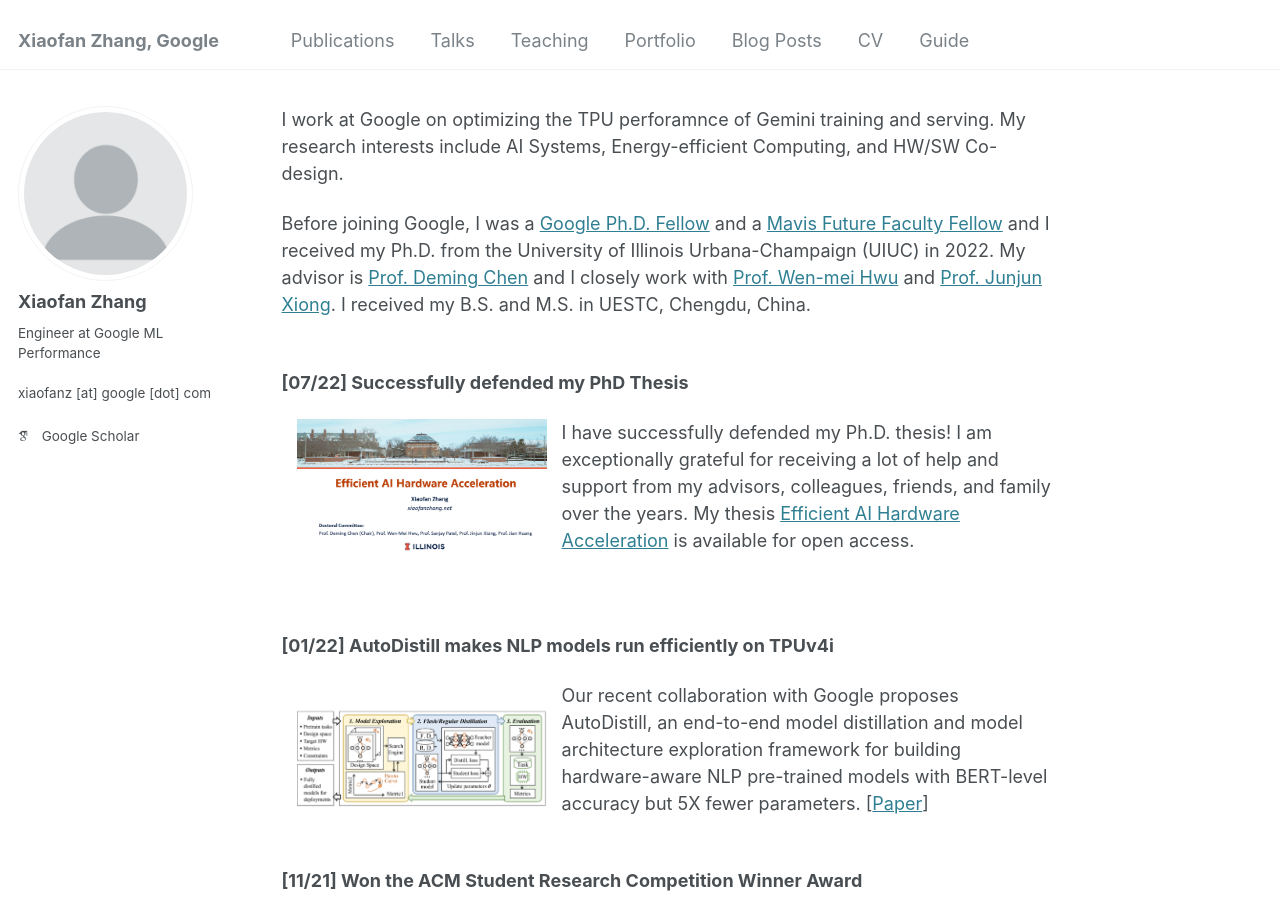
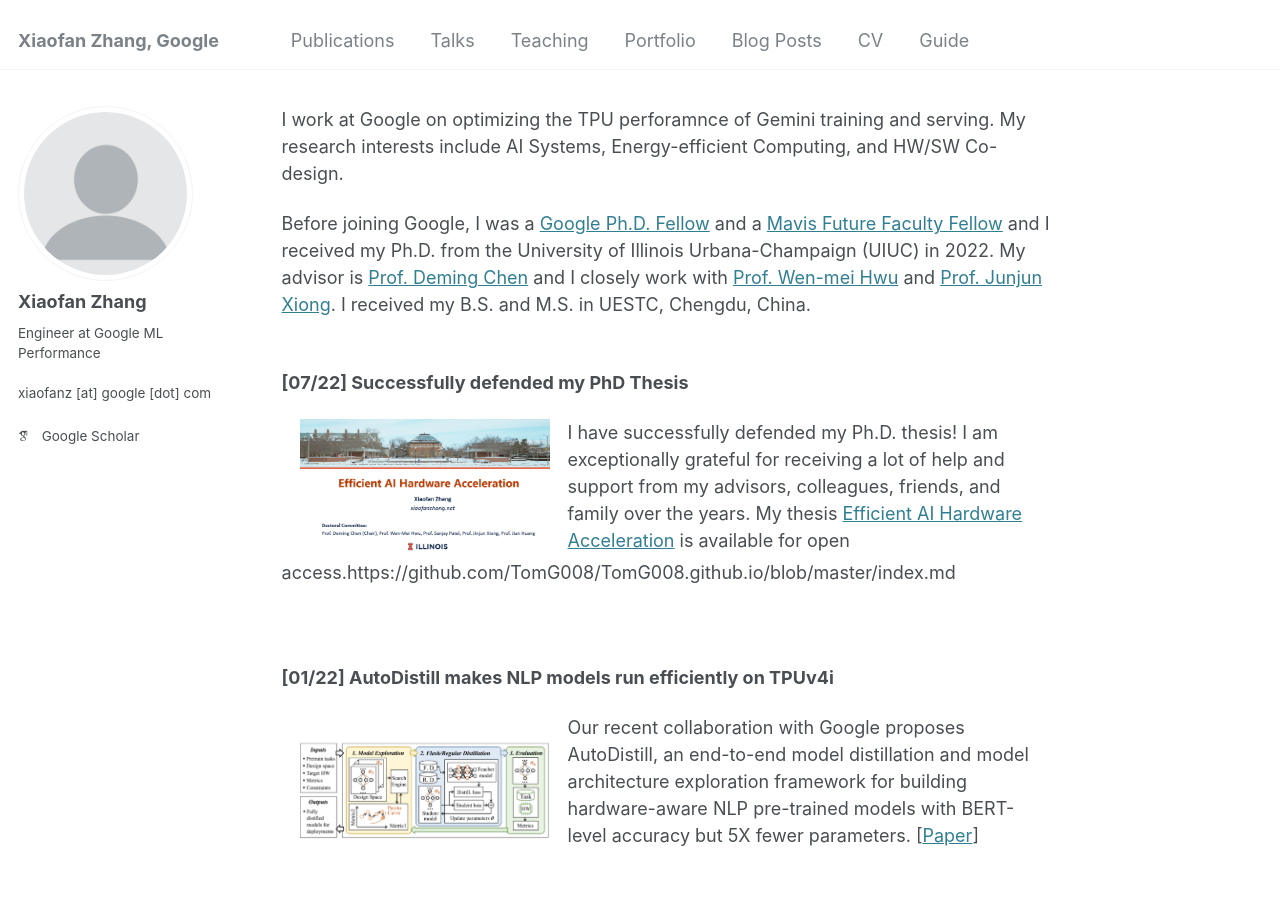
Before and after one commit to TomG008/TomG008.github.io, a Jekyll site: the page built from index.md, in a window 1280 px wide and 900 px high. Built offline with Jekyll 4.4.1, drawn with Linux system fonts in a browser that asks for light colours; some web fonts are replaced; our own code applies the rules of GitHub Pages for plain Markdown files.

Commit message:
Update index.md

```diff
--- a/index.md
+++ b/index.md
@@ -6,23 +6,24 @@ Before joining Google, I was a [Google Ph.D. Fellow](https://grad.illinois.edu/
 
 **[07/22] Successfully defended my PhD Thesis**
 
-<img src ="images/final_def.png" align ="left" width="250" height="140" hspace="15">
+<img src ="images/final_def.png" align ="left" width="250" height="140" hspace="18">
 
-I have successfully defended my Ph.D. thesis! I am exceptionally grateful for receiving a lot of help and support from my advisors, colleagues, friends, and family over the years. My thesis [Efficient AI Hardware Acceleration](https://www.ideals.illinois.edu/items/126747) is available for open access.
+I have successfully defended my Ph.D. thesis! I am exceptionally grateful for receiving a lot of help and support from my advisors, colleagues, friends, and family over the years. My thesis [Efficient AI Hardware Acceleration](https://www.ideals.illinois.edu/items/126747) is available for open access.https://github.com/TomG008/TomG008.github.io/blob/master/index.md
 <br><br><br>
 
 
 **[01/22] AutoDistill makes NLP models run efficiently on TPUv4i**
 
-<img src ="images/autodistill.png" align ="left" width="250" height="140" hspace="15">
+<img src ="images/autodistill.png" align ="left" width="250" height="140" hspace="18">
 
 Our recent collaboration with Google proposes AutoDistill, an end-to-end model distillation and model architecture exploration framework for building hardware-aware NLP pre-trained models with BERT-level accuracy but 5X fewer parameters.
 [[Paper](https://arxiv.org/pdf/2201.08539v1)]
-<br><br>
+<br><br><br>
+
 
 **[11/21] Won the ACM Student Research Competition Winner Award**
 
-<img src ="images/src_award.jpg" align ="left" width="250" height="140" hspace="15">
+<img src ="images/src_award.jpg" align ="left" width="250" height="140" hspace="18">
 
 I received the 1st place winner award of the [ACM Student Research Competition at ICCAD 2021](https://www.sigda.org/sigda-events/src/) by proposing three end-to-end design flows for building efficient edge and cloud AI systems. These flows are parts of my latest research including EcoSys (published in TCAD), F-CAD (published in DAC'21), and SkyNet (published in MLSys'20).
-<br><br>
+<br><br><br>
```
